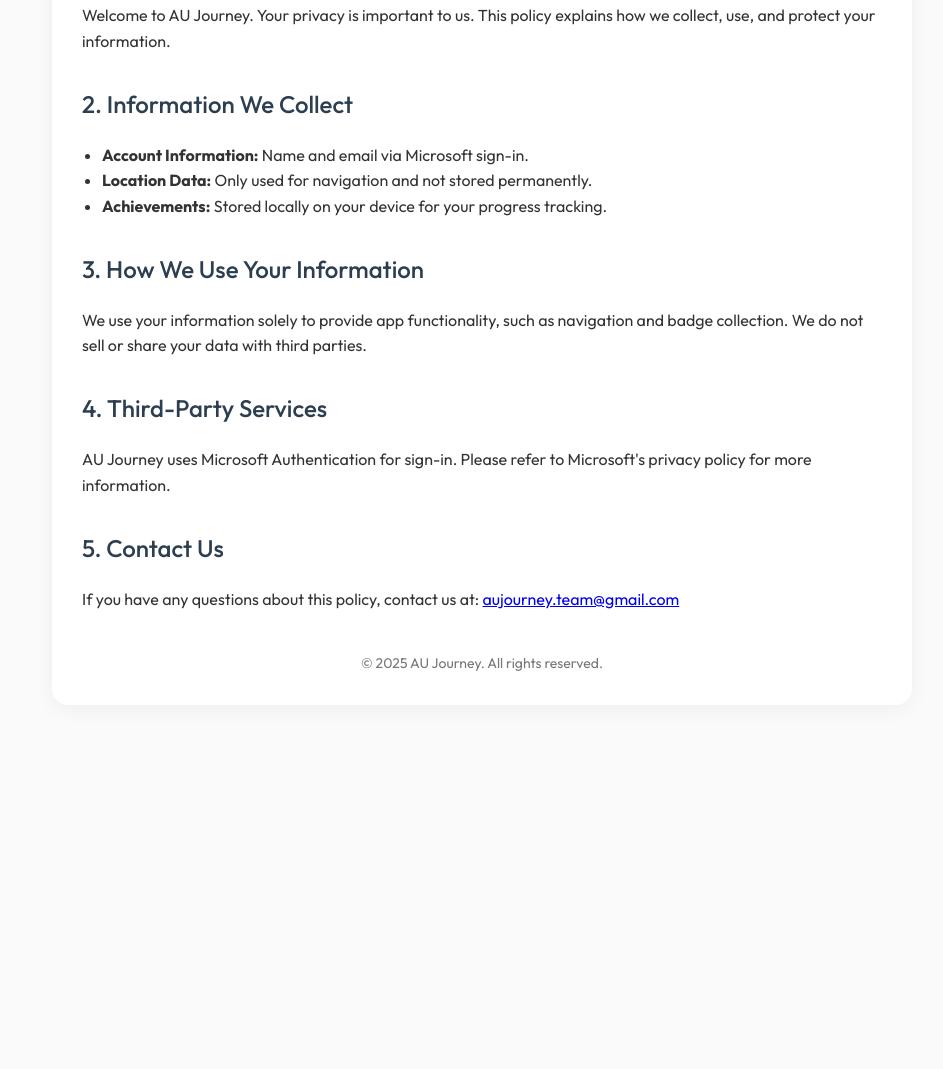
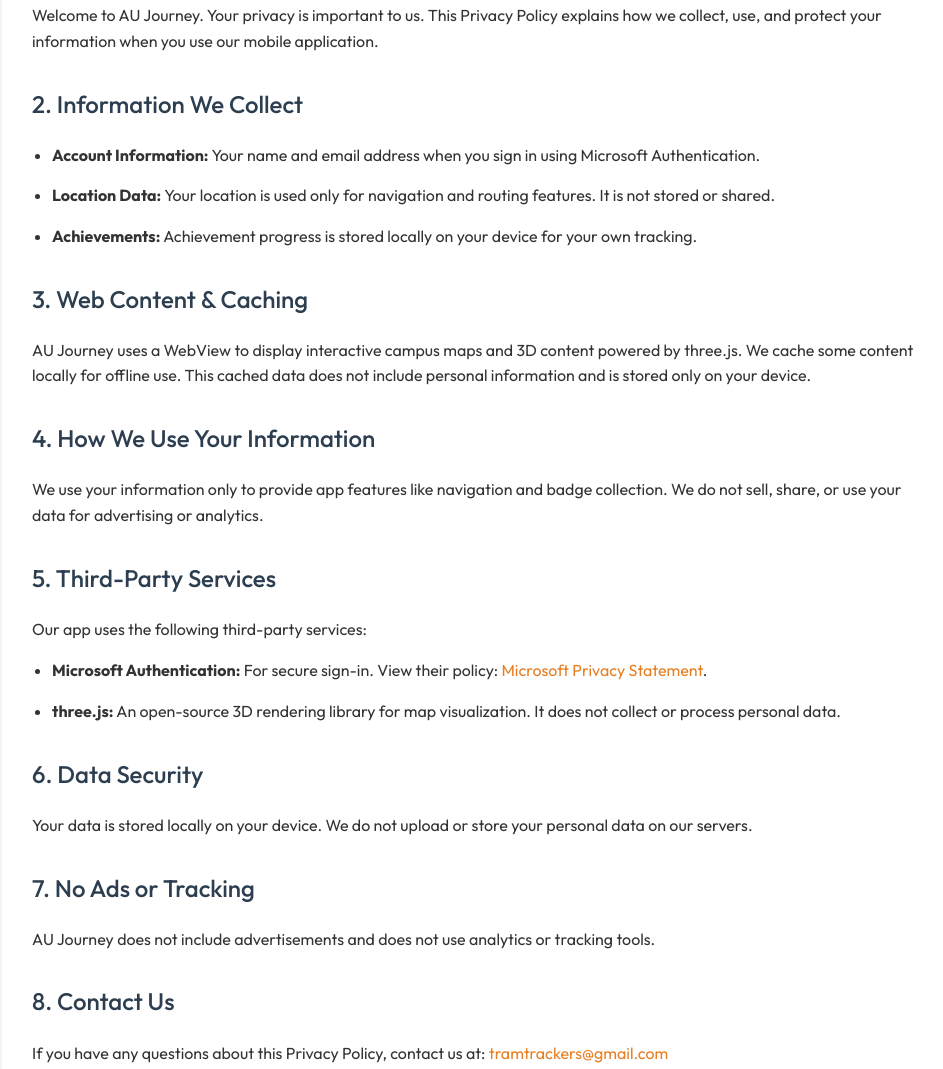
Before and after one commit to AU-Journey/au-journey-legal, a plain HTML site: page index.html in a window 1280 px wide. Shown: the part 244-1313 px from the top of the page, without its empty margins (158-1101 px from the left). Before the commit the page ends 969 px from the top, so only its background shows below. Drawn offline with Linux system fonts and the light colour scheme.

Commit message:
Update info for index.html

```diff
--- a/index.html
+++ b/index.html
@@ -19,7 +19,7 @@
     }
 
     .container {
-      max-width: 800px;
+      max-width: 900px;
       margin: auto;
       background: #fff;
       padding: 30px;
@@ -40,7 +40,7 @@
       margin-top: 30px;
     }
 
-    p {
+    p, li {
       font-weight: 400; /* Outfit-Regular */
       margin-bottom: 15px;
     }
@@ -57,6 +57,15 @@
       margin-bottom: 15px;
     }
 
+    a {
+      color: #E67E22;
+      text-decoration: none;
+    }
+
+    a:hover {
+      text-decoration: underline;
+    }
+
     footer {
       text-align: center;
       font-size: 14px;
@@ -71,23 +80,36 @@
     <p class="update-date">Last updated: July 2025</p>
 
     <h2>1. Introduction</h2>
-    <p>Welcome to AU Journey. Your privacy is important to us. This policy explains how we collect, use, and protect your information.</p>
+    <p>Welcome to AU Journey. Your privacy is important to us. This Privacy Policy explains how we collect, use, and protect your information when you use our mobile application.</p>
 
     <h2>2. Information We Collect</h2>
     <ul>
-      <li><strong>Account Information:</strong> Name and email via Microsoft sign-in.</li>
-      <li><strong>Location Data:</strong> Only used for navigation and not stored permanently.</li>
-      <li><strong>Achievements:</strong> Stored locally on your device for your progress tracking.</li>
+      <li><strong>Account Information:</strong> Your name and email address when you sign in using Microsoft Authentication.</li>
+      <li><strong>Location Data:</strong> Your location is used only for navigation and routing features. It is not stored or shared.</li>
+      <li><strong>Achievements:</strong> Achievement progress is stored locally on your device for your own tracking.</li>
     </ul>
 
-    <h2>3. How We Use Your Information</h2>
-    <p>We use your information solely to provide app functionality, such as navigation and badge collection. We do not sell or share your data with third parties.</p>
+    <h2>3. Web Content & Caching</h2>
+    <p>AU Journey uses a WebView to display interactive campus maps and 3D content powered by three.js. We cache some content locally for offline use. This cached data does not include personal information and is stored only on your device.</p>
 
-    <h2>4. Third-Party Services</h2>
-    <p>AU Journey uses Microsoft Authentication for sign-in. Please refer to Microsoft's privacy policy for more information.</p>
+    <h2>4. How We Use Your Information</h2>
+    <p>We use your information only to provide app features like navigation and badge collection. We do not sell, share, or use your data for advertising or analytics.</p>
 
-    <h2>5. Contact Us</h2>
-    <p>If you have any questions about this policy, contact us at: <a href="mailto:aujourney.team@gmail.com">aujourney.team@gmail.com</a></p>
+    <h2>5. Third-Party Services</h2>
+    <p>Our app uses the following third-party services:</p>
+    <ul>
+      <li><strong>Microsoft Authentication:</strong> For secure sign-in. View their policy: <a href="https://privacy.microsoft.com/en-us/privacystatement" target="_blank">Microsoft Privacy Statement</a>.</li>
+      <li><strong>three.js:</strong> An open-source 3D rendering library for map visualization. It does not collect or process personal data.</li>
+    </ul>
+
+    <h2>6. Data Security</h2>
+    <p>Your data is stored locally on your device. We do not upload or store your personal data on our servers.</p>
+
+    <h2>7. No Ads or Tracking</h2>
+    <p>AU Journey does not include advertisements and does not use analytics or tracking tools.</p>
+
+    <h2>8. Contact Us</h2>
+    <p>If you have any questions about this Privacy Policy, contact us at: <a href="mailto:tramtrackers@gmail.com">tramtrackers@gmail.com</a></p>
 
     <footer>
       © 2025 AU Journey. All rights reserved.
```
